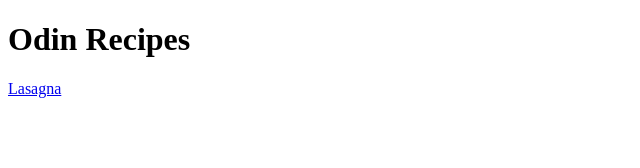
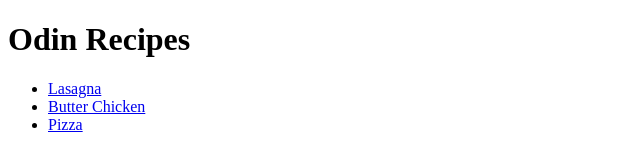
Before and after one commit to mmustavi/odin-recipes, a plain HTML site: page index.html in a window 1280 px wide. Shown: the whole page, without its empty margins (0-640 px from the left). Drawn offline with Linux system fonts and the light colour scheme.

Commit message:
Link recipes to index.html and modify README

```diff
--- a/index.html
+++ b/index.html
@@ -11,7 +11,11 @@
 
         <h1>Odin Recipes</h1>
 
-        <a href = "./recipes/lasagna.html">Lasagna</a>
+        <ul>
+            <li><a href = "./recipes/lasagna.html">Lasagna</a></li>
+            <li><a href = "./recipes/butter_chicken.html">Butter Chicken</a></li>
+            <li><a href = "recipes/pizza.html">Pizza</a></li>
+        </ul>
 
     </body>
 
```
Also changed, not shown: 1 other file.
